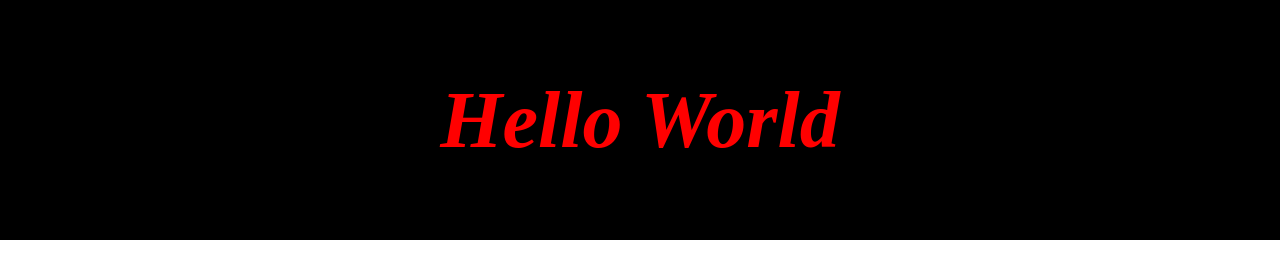
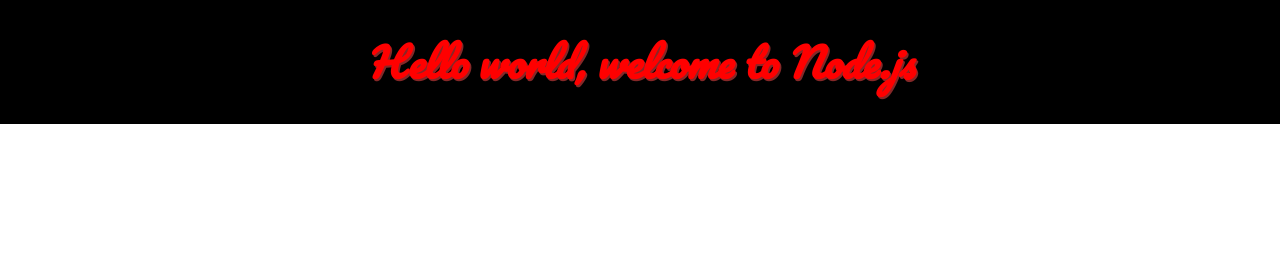
Before and after one commit to kevinrkirby/myFirstGit, a website: page index.html in a window 1280 px wide. Drawn offline with Linux system fonts and the light colour scheme.

Commit message:
readme.md and hellonode.js updates

```diff
--- a/default.css
+++ b/default.css
@@ -1,4 +1,5 @@
 body {
+    font-family: 'Pacifico', cursive;
     margin: 0;
     padding: 0;
 }
@@ -6,7 +7,7 @@
     text-align: center;
     padding: 0px;
     width: 1900px;
-    height: 30vmin;
+    height: 10vh;
     background-color: black;
     display: table-cell;
     vertical-align: middle;
@@ -16,7 +17,8 @@
     width: 100%;
 }
 header div h1 {
+    text-shadow: 1.5px 1.5px #862828;
     color: red;
     font-style: italic;
-    font-size: 5em;
+    font-size: 2.5em;
 }
--- a/index.html
+++ b/index.html
@@ -3,11 +3,12 @@
     <head>
         <title>My first Project</title>
         <link rel="stylesheet" href="default.css" type="text/css">
+        <link href="https://fonts.googleapis.com/css?family=Pacifico" rel="stylesheet">
     </head>
     <body>
         <header>
             <div>
-                <h1>Hello World</h1>
+                <h1>Hello world, welcome to Node.js</h1>
             </div>
         </header>
     </body>
```
